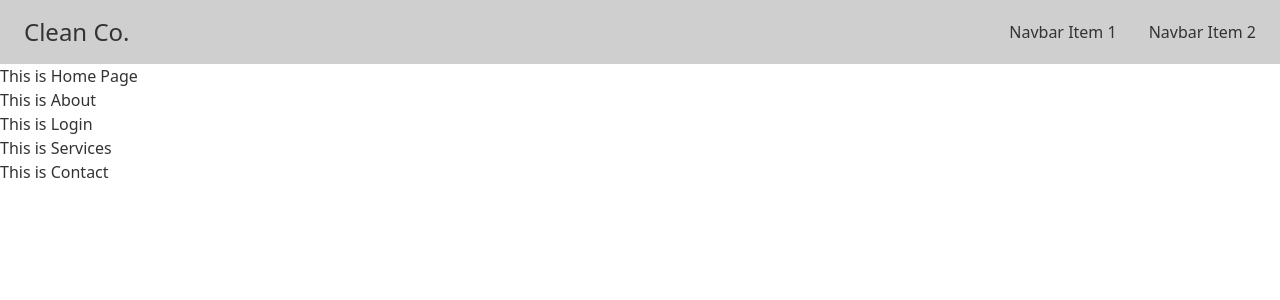
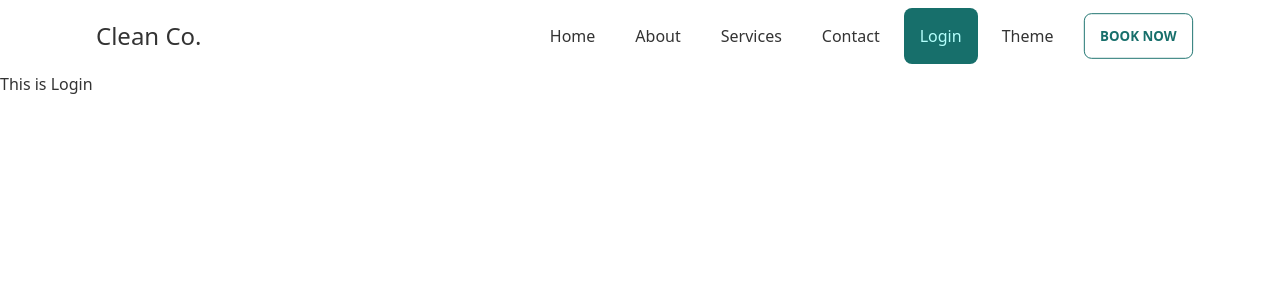
Before and after one commit to smmahfuzurrahman/clean-co-client, a React (Create React App) app: page /login in a window 1280 px wide. Shown: the top 300 px of the page. Built offline with nearby package versions, Linux system fonts and the light colour scheme.

Commit message:
Dark Theme added

```diff
--- a/public/index.html
+++ b/public/index.html
@@ -1,14 +1,12 @@
 <!DOCTYPE html>
 <html lang="en" data-theme="light">
+
 <head>
   <meta charset="utf-8" />
   <link rel="icon" href="%PUBLIC_URL%/favicon.ico" />
   <meta name="viewport" content="width=device-width, initial-scale=1" />
   <meta name="theme-color" content="#000000" />
-    <meta
-      name="description"
-      content="Web site created using create-react-app"
-    />
+  <meta name="description" content="Web site created using create-react-app" />
   <link rel="apple-touch-icon" href="%PUBLIC_URL%/logo192.png" />
   <!--
       manifest.json provides metadata used when your web app is installed on a
@@ -26,6 +24,7 @@
     -->
   <title>React App</title>
 </head>
+
 <body>
   <noscript>You need to enable JavaScript to run this app.</noscript>
   <div id="root"></div>
@@ -39,5 +38,7 @@
       To begin the development, run `npm start` or `yarn start`.
       To create a production bundle, use `npm run build` or `yarn build`.
     -->
+  <script src="https://cdn.jsdelivr.net/npm/theme-change@2.0.2/index.js"></script>
 </body>
+
 </html>
--- a/src/App.js
+++ b/src/App.js
@@ -4,15 +4,19 @@
 import Login from "./pages/Login";
 import Services from "./pages/Services";
 import Contact from "./pages/Contact";
+import { Route, Routes } from "react-router-dom";
 function App() {
   return (
     <>
       <Navbar>
-        <Home />
-        <About />
-        <Login />
-        <Services />
-        <Contact />
+        <Routes>
+          <Route path='/' element={<Home />} />
+          <Route path='/home' element={<Home />} />
+          <Route path='/about' element={<About />} />
+          <Route path='/contact' element={<Contact />} />
+          <Route path='/services' element={<Services />} />
+          <Route path='/login' element={<Login />} />
+        </Routes>
       </Navbar >
 
     </>
--- a/src/components/Navbar.js
+++ b/src/components/Navbar.js
@@ -1,4 +1,5 @@
 import React from 'react';
+import { NavLink } from 'react-router-dom';
 
 const Navbar = ({ children }) => {
     return (
@@ -6,7 +7,7 @@
             <input id="my-drawer-3" type="checkbox" class="drawer-toggle" />
             <div class="drawer-content flex flex-col">
 
-                <div class="w-full navbar bg-base-300">
+                <div class="w-full navbar bg-base-100 px-20">
                     <div class="flex-1 px-2 mx-2 text-2xl">Clean Co.</div>
                     <div class="flex-none lg:hidden">
                         <label for="my-drawer-3" class="btn btn-square btn-ghost">
@@ -15,10 +16,20 @@
                     </div>
 
                     <div class="flex-none hidden lg:block">
-                        <ul class="menu menu-horizontal">
-
-                            <li><a>Navbar Item 1</a></li>
-                            <li><a>Navbar Item 2</a></li>
+                        <ul class="menu menu-horizontal gap-x-2">
+                            <li><NavLink to='/home' className='rounded-lg'>Home</NavLink></li>
+                            <li><NavLink to='/about' className='rounded-lg'>About</NavLink></li>
+                            <li><NavLink to='/services' className='rounded-lg'>Services</NavLink></li>
+                            <li><NavLink to='/contact' className='rounded-lg'>Contact</NavLink></li>
+                            <li><NavLink to='/login' className='rounded-lg'>Login</NavLink></li>
+                            <li><button data-toggle-theme="dark,light" data-act-class="ACTIVECLASS">Theme</button></li>
+                            <li class="dropdown dropdown-hover dropdown-end">
+                                <label tabindex="0" class="btn btn-primary btn-outline rounded-lg m-1">BOOK NOW</label>
+                                <ul tabindex="0" class="dropdown-content menu p-2 shadow bg-base-100 rounded-box w-52">
+                                    <li><a>Item 1</a></li>
+                                    <li><a>Item 2</a></li>
+                                </ul>
+                            </li>
                         </ul>
                     </div>
                 </div>
@@ -29,8 +40,7 @@
             <div class="drawer-side">
                 <label for="my-drawer-3" class="drawer-overlay"></label>
                 <ul class="menu p-4 overflow-y-auto w-80 bg-base-100">
-                    <li><a>Sidebar Item 1</a></li>
-                    <li><a>Sidebar Item 2</a></li>
+
                 </ul>
             </div>
         </div>
--- a/src/index.js
+++ b/src/index.js
@@ -2,11 +2,14 @@
 import ReactDOM from 'react-dom/client';
 import './index.css';
 import App from './App';
+import { BrowserRouter } from 'react-router-dom';
 
 
 const root = ReactDOM.createRoot(document.getElementById('root'));
 root.render(
   <React.StrictMode>
-    <App />
+    <BrowserRouter>
+      <App />
+    </BrowserRouter>
   </React.StrictMode>
 );
--- a/tailwind.config.js
+++ b/tailwind.config.js
@@ -4,7 +4,7 @@
   daisyui: {
     themes: [
       {
-        mytheme: {
+        light: {
           primary: "#176F6B",
           secondary: "#FFC000",
           accent: "#FFEDD5",
@@ -16,6 +16,7 @@
           error: "#FA5C5C",
         },
       },
+      "dark",
     ],
   },
   plugins: [require("daisyui")],
```
Lines whose indentation alone changed are shown as unchanged.
